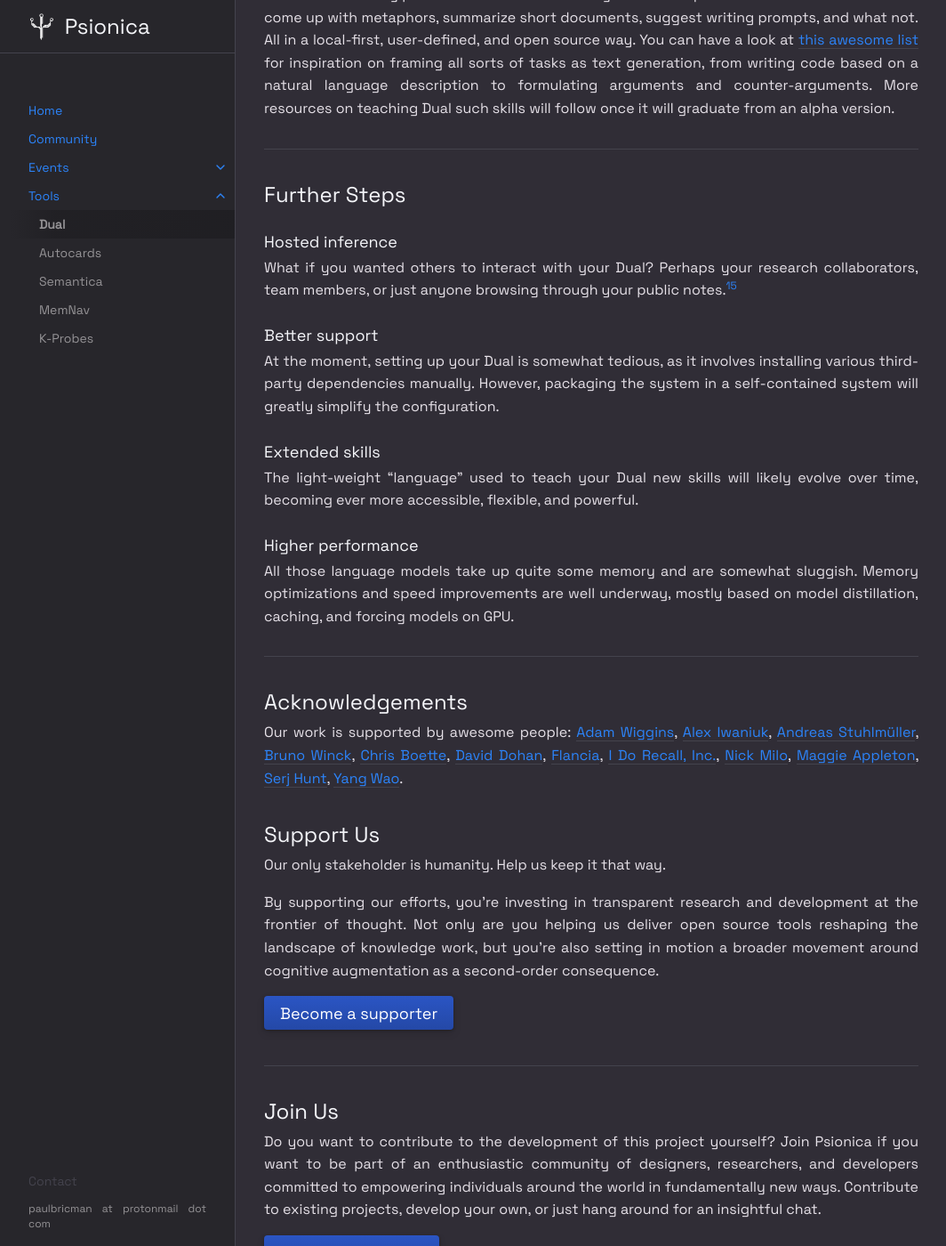
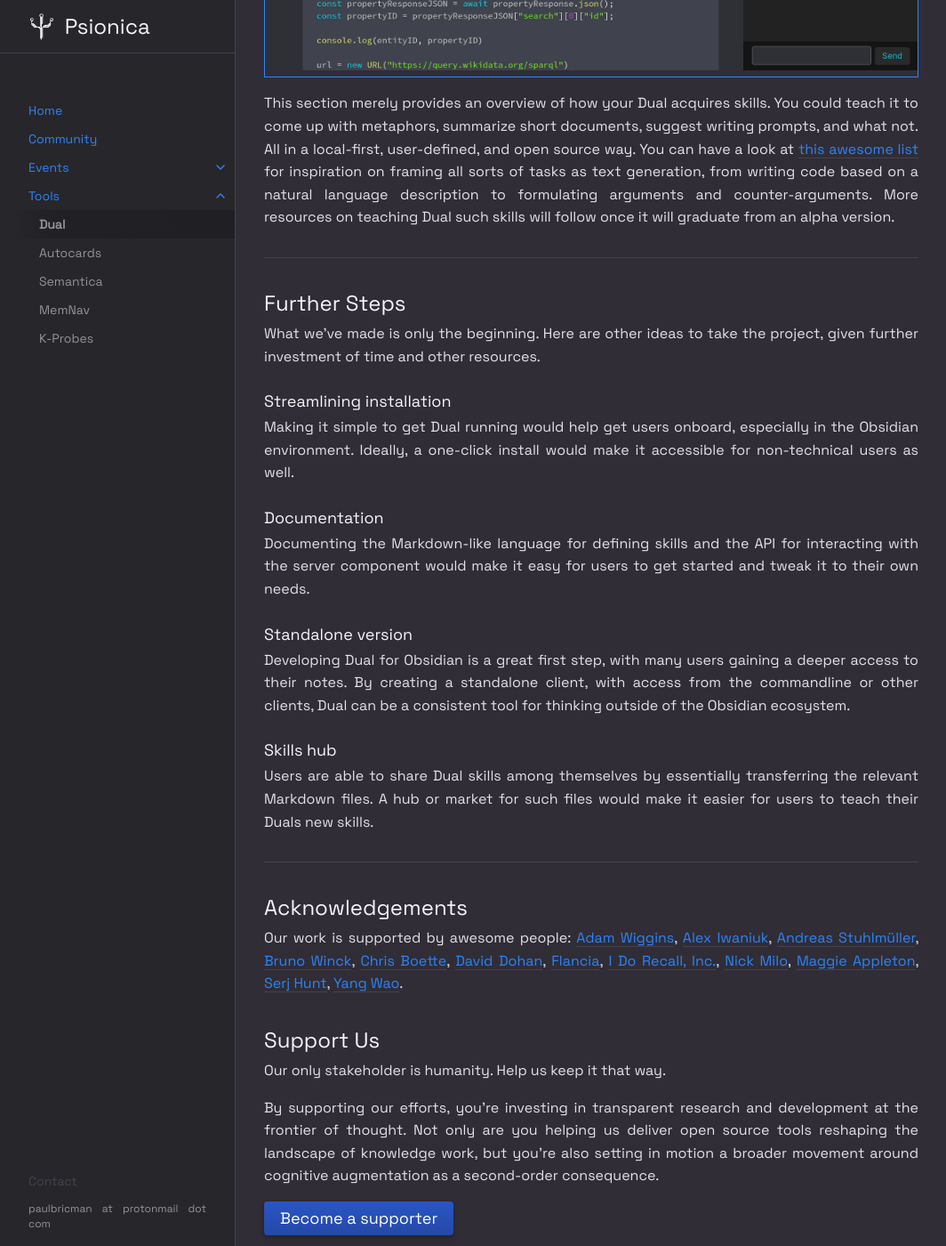
Before and after one commit to Psionica/psionica.github.io, a Jekyll site: the page built from tools/dual.md, in a window 1280 px wide and 1400 px high, scrolled down 7319 px. Shown: the whole window at 89% size, without its empty margins (107-1171 px from the left). Built offline with Jekyll 4.4.1, drawn with Linux system fonts in a browser that asks for light colours; some of the changed text lies outside the part shown.

Commit message:
Update Dual further steps

```diff
--- a/tools/dual.md
+++ b/tools/dual.md
@@ -120,21 +120,24 @@ This section merely provides an overview of how your Dual acquires skills. You c
 ---
 
 ## Further Steps
-### Hosted inference
-{: .no_toc }
-What if you wanted others to interact with your Dual? Perhaps your research collaborators, team members, or just anyone browsing through your public notes.[^12]
 
-### Better support
-{: .no_toc }
-At the moment, setting up your Dual is somewhat tedious, as it involves installing various third-party dependencies manually. However, packaging the system in a self-contained system will greatly simplify the configuration.
+What we've made is only the beginning. Here are other ideas to take the project, given further investment of time and other resources.
 
-### Extended skills
-{: .no_toc }
-The light-weight "language" used to teach your Dual new skills will likely evolve over time, becoming ever more accessible, flexible, and powerful.
+### Streamlining installation
+Making it simple to get Dual running would help get users onboard, especially in the Obsidian environment. Ideally, a one-click install would make it accessible for non-technical users as well.
+{: .no-toc }
 
-### Higher performance
-{: .no_toc }
-All those language models take up quite some memory and are somewhat sluggish. Memory optimizations and speed improvements are well underway, mostly based on model distillation, caching, and forcing models on GPU.
+### Documentation
+Documenting the Markdown-like language for defining skills and the API for interacting with the server component would make it easy for users to get started and tweak it to their own needs.
+{: .no-toc }
+
+### Standalone version
+Developing Dual for Obsidian is a great first step, with many users gaining a deeper access to their notes. By creating a standalone client, with access from the commandline or other clients, Dual can be a consistent tool for thinking outside of the Obsidian ecosystem.
+{: .no-toc }
+
+### Skills hub
+Users are able to share Dual skills among themselves by essentially transferring the relevant Markdown files. A hub or market for such files would make it easier for users to teach their Duals new skills.
+{: .no-toc }
 
 ---
 
```
